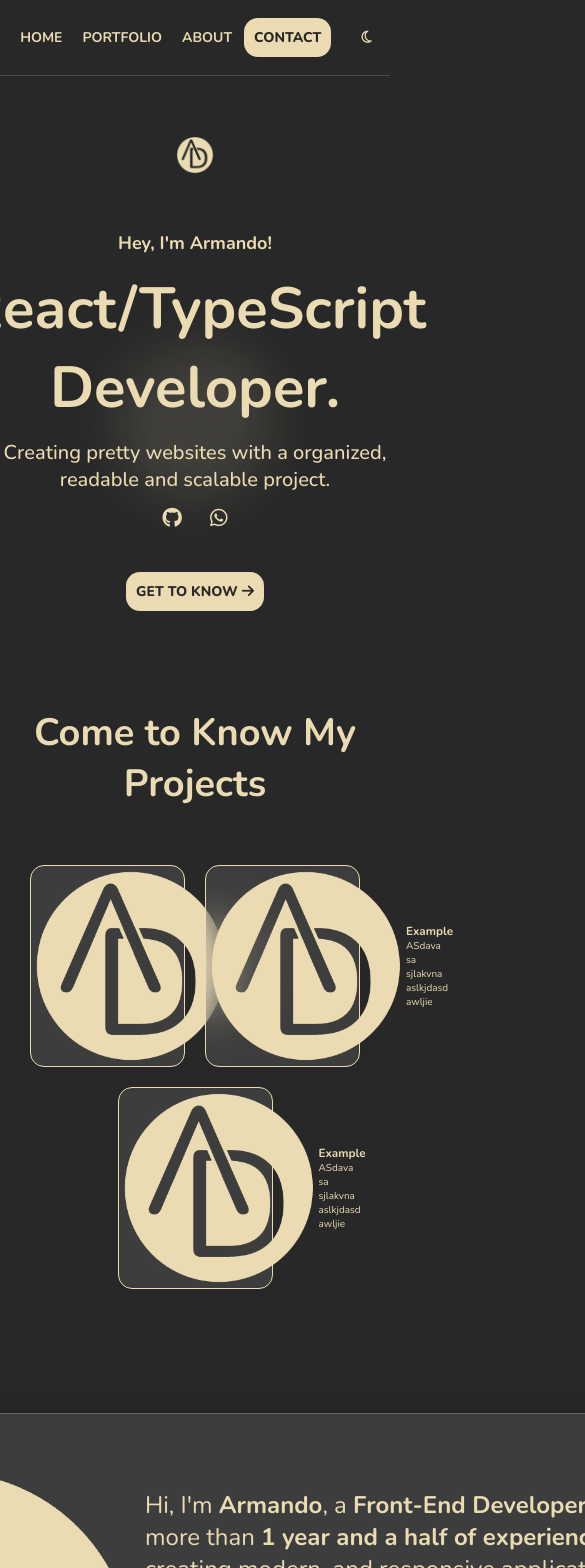
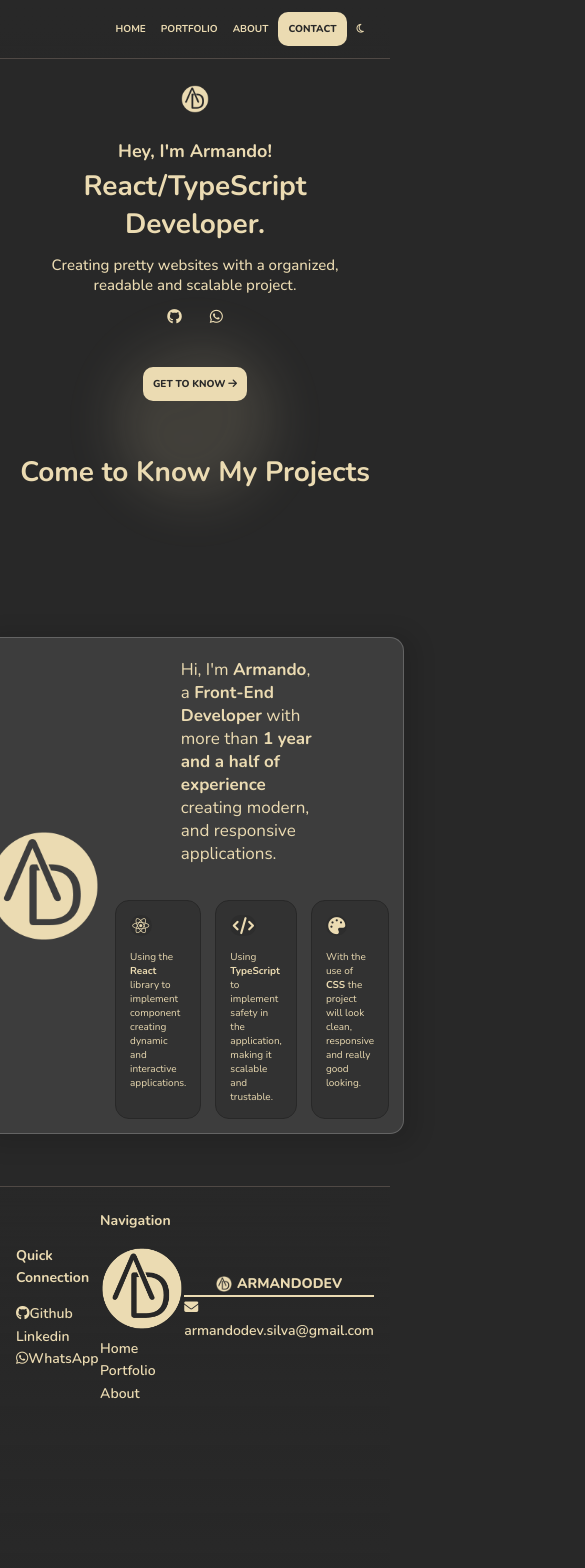
Before and after one commit to armandosilvadev/portfolio-website, a React (Vite) app: page / in a window 390 px wide. Shown: the top 1568 px of the page, 585 px wide, since content can reach past the window. Built offline with nearby package versions, Linux system fonts and the light colour scheme; some icons are missing.

Commit message:
add variables to make sizes responsive

```diff
--- a/src/assets/styles/index.css
+++ b/src/assets/styles/index.css
@@ -66,5 +66,5 @@ a:active {
 }
 
 .section {
-  padding: 1.6rem 3rem;
+  padding: var(--padding-16) var(--width-30);
 }
--- a/src/assets/styles/variables.css
+++ b/src/assets/styles/variables.css
@@ -7,6 +7,33 @@
   --txt-hover-color: #fbf1c7;
   --txt-active-color: #fdf8e3;
 
+  /* general sizes */
+  --size-8: clamp(0.2rem, 0.5856vw, 1.6rem);
+
+  /* font sizes */
+  --heading-1-font-58: clamp(2.8rem, 4.247vw, 8.7rem);
+  --paragraph-font-20: clamp(1.5rem, 1.5vw, 2.8rem);
+  --paragraph-font-24: clamp(1.7rem, 1.756vw, 3rem);
+  --btn-font-size-14: clamp(1rem, 1.04vw, 3rem);
+  --font-size-28: clamp(1.4rem, 2.0497vw, 3.4rem);
+
+  /* width sizes */
+  --paragraph-width-390: clamp(30rem, 28.5vw, 100rem);
+  --logo-img-width-38: clamp(2.8rem, 2.8vw, 4rem);
+  --width-400: clamp(10rem, 29.28vw, 60rem);
+  --width-500: clamp(12.5rem, 36.6vw, 65rem);
+  --width-30: clamp(1.6rem, 2.1961vw, 3.8rem);
+
+  /* margin sizes */
+  --margin-44: clamp(1.4rem, 3.6vw, 6rem);
+  --margin-64: clamp(2.8rem, 4.685vw, 6.8rem);
+  --margin-100: clamp(4rem, 7.32vw, 15rem);
+
+  /* padding sizes */
+  --padding-80: clamp(2rem, 5.856vw, 10rem);
+  --padding-40: clamp(1.8rem, 2.928vw, 6rem);
+  --padding-16: clamp(1.2rem, 1.1713vw, 3.6rem);
+
   /* boxes styles */
   --border-radius-1: 1.4rem;
   --border-sections-color: #504945;
--- a/src/components/layout/Nav.module.css
+++ b/src/components/layout/Nav.module.css
@@ -9,52 +9,17 @@
   display: flex;
   justify-content: center;
   align-items: center;
-  font-size: 1.4rem;
+  font-size: var(--btn-font-size-14);
   font-weight: 700;
   text-transform: uppercase;
-  padding: 1.2rem;
+  padding: var(--btn-font-size-14);
 }
 
 .navbarHead .navbarList {
   justify-content: space-between;
-  gap: 2rem;
+  gap: var(--paragraph-font-20);
 }
 
 .navbarFooter .navbarList {
   flex-direction: column;
 }
-
-.logoHeaderBox {
-  position: absolute;
-  left: 50%;
-  transform: translateX(-50%);
-  transition: all 0.1s linear;
-}
-
-@keyframes bounceLeft {
-  0% {
-    left: 50%;
-    transform: translateX(-50%);
-    opacity: 0;
-  }
-  90% {
-    left: 3rem;
-    opacity: 0.9;
-  }
-  100% {
-    left: 5rem;
-    opacity: 1;
-  }
-}
-
-.logoHeaderHide {
-  opacity: 0;
-  width: 0;
-}
-
-.logoHeaderShow {
-  opacity: 1;
-  width: 3.8rem;
-  left: 5rem;
-  animation: bounceLeft 0.3s linear;
-}
--- a/src/components/sections/About.module.css
+++ b/src/components/sections/About.module.css
@@ -1,8 +1,8 @@
 @import url("../../assets/styles/variables.css");
 
 .sectionAbout {
-  padding-top: 4.4rem;
-  margin-bottom: 10rem;
+  padding-top: var(--margin-44);
+  margin-bottom: var(--margin-100);
 }
 
 .aboutContainer {
@@ -19,13 +19,13 @@
 }
 
 .devImage {
-  width: 40rem;
+  width: var(--width-400);
   grid-row: 1 / -1;
 }
 
 .devDescription {
-  font-size: 2.4rem;
-  width: 50rem;
+  font-size: var(--paragraph-font-24);
+  width: var(--width-500);
 }
 
 .stacksBox {
--- a/src/components/sections/Footer.module.css
+++ b/src/components/sections/Footer.module.css
@@ -2,8 +2,8 @@
 
 .sectionFooter {
   border-top: solid 1px var(--border-sections-color);
-  padding-top: 8rem;
-  padding-bottom: 4rem;
+  padding-top: var(--padding-80);
+  padding-bottom: var(--padding-40);
   background: linear-gradient(
     to bottom,
     rgba(255, 255, 255, 0),
@@ -28,14 +28,14 @@
 }
 
 .logoBox {
-  font-size: 2.8rem;
+  font-size: var(--font-size-28);
   gap: 5px;
   font-weight: 800;
   border-bottom: solid 2px var(--txt-color);
 }
 
 .logoBox img {
-  width: 3rem;
+  width: var(--width-30);
 }
 
 .gmailText {
--- a/src/components/sections/Header.module.css
+++ b/src/components/sections/Header.module.css
@@ -32,5 +32,5 @@
 }
 
 .containerBtn {
-  gap: 2rem;
+  gap: var(--paragraph-font-size-20);
 }
--- a/src/components/sections/Hero.module.css
+++ b/src/components/sections/Hero.module.css
@@ -1,6 +1,8 @@
+@import url("../../assets/styles/variables.css");
+
 .sectionHero {
-  margin-top: 4.4rem;
-  margin-bottom: 6.4rem;
+  margin-top: var(--margin-44);
+  margin-bottom: var(--margin-64);
 }
 
 .heroTextBox {
@@ -9,17 +11,18 @@
 }
 
 .heroTextBox h1 {
-  font-size: 5.8rem;
+  font-size: var(--heading-1-font-58);
 }
 
 .heroTextBox p {
-  font-size: 2rem;
+  /* font-size: 2rem; */
+  font-size: var(--paragraph-font-20);
   font-weight: 500;
-  width: 39rem;
+  width: var(--paragraph-width-390);
 }
 
 .containerSocials {
-  font-size: 2rem;
+  font-size: var(--paragraph-font-20);
   margin-bottom: 2.8rem;
 }
 
@@ -28,6 +31,6 @@
 }
 
 .logoImgArea {
-  width: 3.8rem;
+  width: var(--logo-img-width-38);
   position: relative;
 }
--- a/src/components/sections/Portfolio.module.css
+++ b/src/components/sections/Portfolio.module.css
@@ -1,3 +1,5 @@
+@import url("../../assets/styles/variables.css");
+
 .sectionPortfolio {
   text-align: center;
   background-color: transparent;
@@ -5,7 +7,7 @@
 }
 
 .sectionPortfolio h2 {
-  font-size: 3.8rem;
+  font-size: var(--logo-img-width-38);
   margin-bottom: 5.6rem;
 }
 
--- a/src/components/sections/Portfolio.tsx
+++ b/src/components/sections/Portfolio.tsx
@@ -1,32 +1,12 @@
 import styles from "./Portfolio.module.css";
-import Project from "../ui/Project/Project";
-import logo from "../../assets/img/logo.png";
+// import Project from "../ui/Project/Project";
 
 function Portfolio() {
   return (
     <>
       <section id="portfolio" className={`section ${styles.sectionPortfolio}`}>
         <h2>Come to Know My Projects</h2>
-        <div className={`${styles.containerProjects}`}>
-          <Project
-            className={`${styles.projectItem}`}
-            projectImg={logo}
-            title="Example"
-            description="ASdava sa sjlakvna  aslkjdasd awljie "
-          />
-          <Project
-            className={`${styles.projectItem}`}
-            projectImg={logo}
-            title="Example"
-            description="ASdava sa sjlakvna  aslkjdasd awljie "
-          />
-          <Project
-            className={`${styles.projectItem}`}
-            projectImg={logo}
-            title="Example"
-            description="ASdava sa sjlakvna  aslkjdasd awljie "
-          />
-        </div>
+        <div className={`${styles.containerProjects}`}></div>
       </section>
     </>
   );
--- a/src/components/ui/AboutBox/AboutBox.module.css
+++ b/src/components/ui/AboutBox/AboutBox.module.css
@@ -3,6 +3,7 @@
 .aboutBox {
   position: relative;
   top: 0;
+  font-size: var(--btn-font-size-14);
   background-color: rgba(40, 40, 40, 0.5);
   border: solid 1px rgba(40, 40, 40, 1);
   border-radius: var(--border-radius-1);
@@ -11,10 +12,9 @@
 }
 
 .stackIcon {
-  font-size: 2.5rem;
-  line-height: 2.5rem;
+  font-size: var(--paragraph-font-24);
   background-color: rgba(40, 40, 40, 0.5);
-  padding: 8px;
+  padding: var(--size-8);
   width: fit-content;
   border-radius: var(--border-radius-1);
   margin-bottom: var(--border-radius-1);
--- a/src/components/ui/Button/Button.module.css
+++ b/src/components/ui/Button/Button.module.css
@@ -4,10 +4,10 @@
   border: none;
   color: var(--bg-color);
   font-family: inherit;
-  font-size: 1.4rem;
+  font-size: var(--btn-font-size-14);
   font-weight: 800;
   text-transform: uppercase;
-  border-radius: 1.4rem;
+  border-radius: var(--btn-font-size-14);
   padding: 10px;
   cursor: pointer;
   background-color: var(--txt-color);
@@ -15,7 +15,7 @@
 
 .btn--color-mode {
   color: var(--txt-color);
-  font-size: 1.4rem;
+  font-size: var(--btn-font-size-14);
   font-weight: 700;
   background-color: transparent;
   transition: all 0.3s ease;
```
